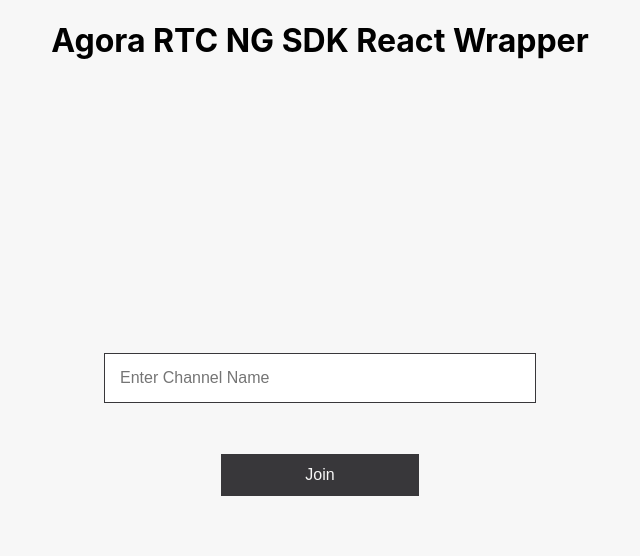
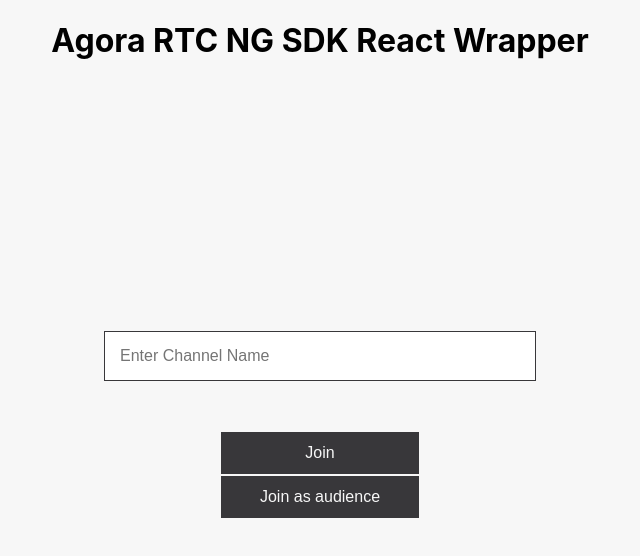
Before and after one commit to souhailmerroun-practice/agora, a React (Create React App) app: page / in a window 1280 px wide. Shown: the top 556 px of the page, without its empty margins (320-960 px from the left). Built offline with nearby package versions, Linux system fonts and the light colour scheme; what agora-rtc-react would draw is missing.

Commit message:
Adding the role

```diff
--- a/src/App.tsx
+++ b/src/App.tsx
@@ -1,12 +1,8 @@
-import React, { useEffect, useState } from "react";
+import React, { useState } from "react";
 import {
-  AgoraVideoPlayer,
   createClient,
   createMicrophoneAndCameraTracks,
   ClientConfig,
-  IAgoraRTCRemoteUser,
-  ICameraVideoTrack,
-  IMicrophoneAudioTrack,
 } from "agora-rtc-react";
 import VideoCall from "./VideoCall";
 import ChannelForm from "./ChannelForm";
@@ -35,6 +31,7 @@
 const App = () => {
   const [inCall, setInCall] = useState(false);
   const [channelName, setChannelName] = useState("");
+  const [role, setRole] = useState("");
   return (
     <AgoraContext.Provider
       value={{
@@ -46,10 +43,16 @@
     >
       <div>
         <h1 className="heading">Agora RTC NG SDK React Wrapper</h1>
-        {inCall ? (
+        {inCall && (
           <VideoCall setInCall={setInCall} channelName={channelName} />
-        ) : (
-          <ChannelForm setInCall={setInCall} setChannelName={setChannelName} />
+        )}
+
+        {!inCall && (
+          <ChannelForm
+            setInCall={setInCall}
+            setChannelName={setChannelName}
+            setRole={setRole}
+          />
         )}
       </div>
     </AgoraContext.Provider>
--- a/src/ChannelForm.tsx
+++ b/src/ChannelForm.tsx
@@ -4,10 +4,11 @@
 const ChannelForm = (props: {
   setInCall: React.Dispatch<React.SetStateAction<boolean>>;
   setChannelName: React.Dispatch<React.SetStateAction<string>>;
+  setRole: React.Dispatch<React.SetStateAction<string>>;
 }) => {
   const { appId } = useContext(AgoraContext);
 
-  const { setInCall, setChannelName } = props;
+  const { setInCall, setChannelName, setRole } = props;
 
   return (
     <form className="join">
@@ -25,9 +26,19 @@
         onClick={(e) => {
           e.preventDefault();
           setInCall(true);
+          setRole("host");
         }}
       >
         Join
+      </button>
+      <button
+        onClick={(e) => {
+          e.preventDefault();
+          setInCall(true);
+          setRole("audience");
+        }}
+      >
+        Join as audience
       </button>
     </form>
   );
--- a/src/Controls.tsx
+++ b/src/Controls.tsx
@@ -1,4 +1,4 @@
-import { IMicrophoneAudioTrack, ICameraVideoTrack, IAgoraRTCClient } from "agora-rtc-react";
+import { IMicrophoneAudioTrack, ICameraVideoTrack } from "agora-rtc-react";
 import React, { useContext, useState } from "react";
 import { AgoraContext } from "./App";
 
--- a/src/VideoCall.tsx
+++ b/src/VideoCall.tsx
@@ -1,9 +1,5 @@
 import {
-  AgoraRTCError,
-  IAgoraRTCClient,
   IAgoraRTCRemoteUser,
-  ICameraVideoTrack,
-  IMicrophoneAudioTrack,
 } from "agora-rtc-react";
 import React, { useState, useEffect, useContext } from "react";
 import { AgoraContext } from "./App";
--- a/src/Videos.tsx
+++ b/src/Videos.tsx
@@ -4,8 +4,7 @@
   ICameraVideoTrack,
   AgoraVideoPlayer,
 } from "agora-rtc-react";
-import React, { useContext } from "react";
-import { AgoraContext } from "./App";
+import React from "react";
 
 const Videos = (props: {
   users: IAgoraRTCRemoteUser[];
```
